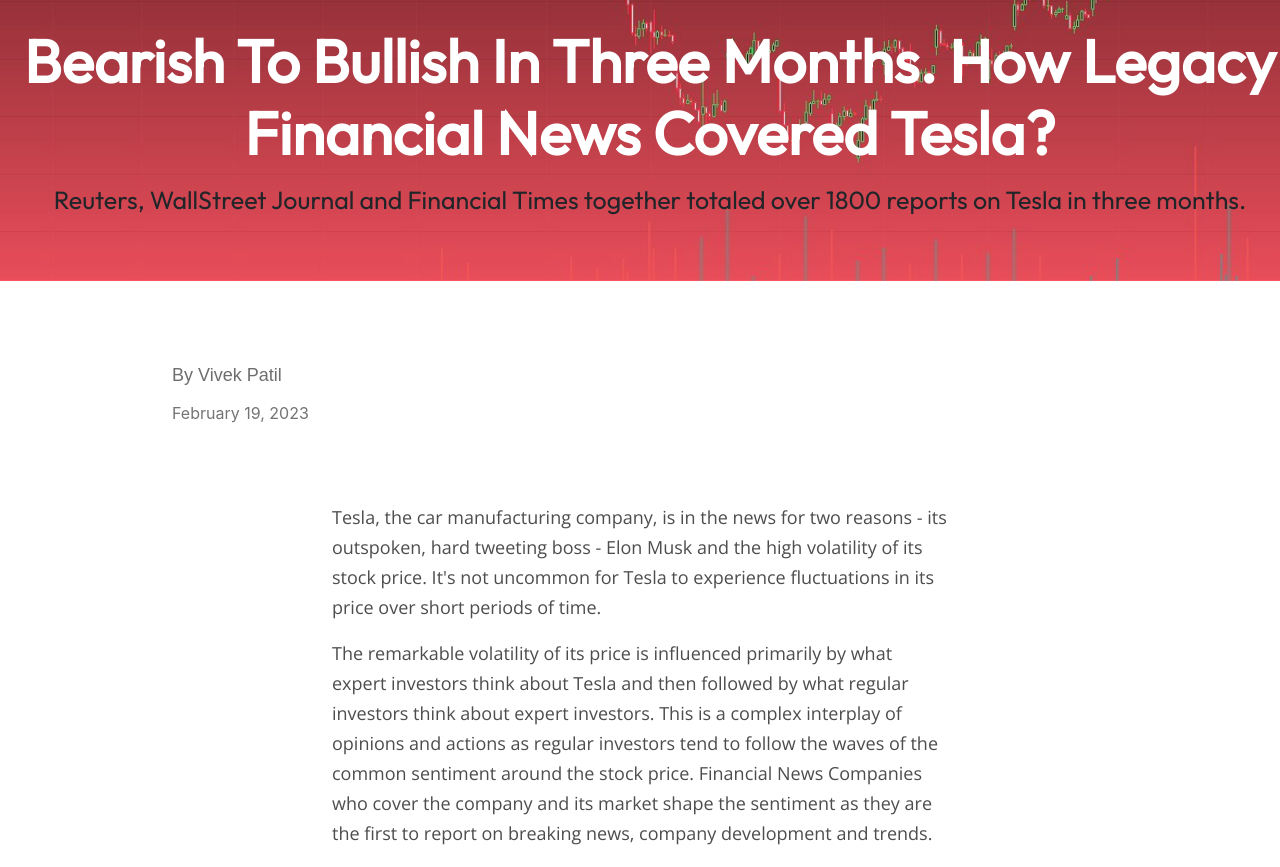
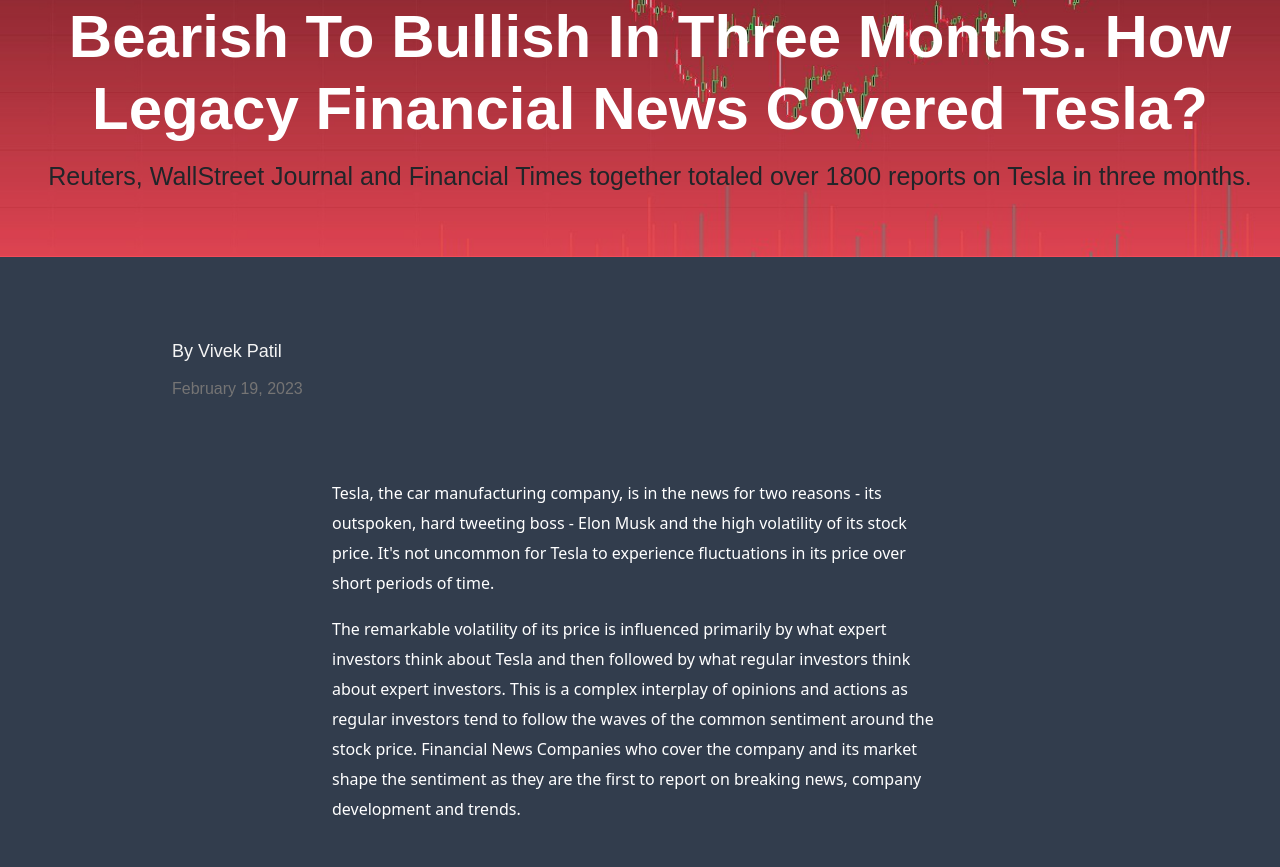
Before and after one commit to Vivek1799/Financial-News-companies-scraped-for-tesla, a plain HTML site: page index.html in a window 1280 px wide. Shown: the part 543-1410 px from the top of the page. Drawn offline with nearby package versions, Linux system fonts and the light colour scheme; grey boxes are pictures that could not be loaded; a web font is replaced by a local one.

Commit message:
Update index.html

```diff
--- a/index.html
+++ b/index.html
@@ -16,8 +16,7 @@
 
 <style>
   .nav-item {
-    font-family: 'Proxima Nova',system-ui, -apple-system, BlinkMacSystemFont, 'Segoe UI', Roboto, Oxygen, Ubuntu, Cantarell, 'Open Sans', 'Helvetica Neue', sans-serif;
-    color: rgb(255, 145, 85);
+    font-family: 'Heebo', sans-serif;
     font-size: large;
   }
 
@@ -38,7 +37,7 @@
 
 
   .headline {
-  font-family: 'Outfit', 'Open Sans', 'Times New Roman', Times, serif;
+  font-family: 'Heebo', sans-serif;
   font-size: 60px;
   font-style: heavy;
   font-weight: normal;
@@ -48,7 +47,7 @@
   }
 
   .deck {
-    font-family: 'Outfit','Open Sans', 'Times New Roman', Times, serif;
+    font-family: 'Heebo', sans-serif;
     font-size: 25px;
     line-height: 30px;
     /* margin-left: 150px;
@@ -56,13 +55,13 @@
   }
 
   .byline {
-    font-family:  sans-serif, -apple-system, BlinkMacSystemFont, 'Segoe UI', Roboto, Oxygen, Ubuntu, Cantarell, 'Open Sans', 'Helvetica Neue', sans-serif;;
+    font-family: 'Heebo', sans-serif;
     font-size: 18px;
     font-style: normal;
     font-weight: normal;
     letter-spacing: normal;
     line-height: 18px;
-    color: #6f6e6e;
+    color: whitesmoke;
     margin-top: 80px;
 
     /* margin-left: 150px;
@@ -70,7 +69,7 @@
   }
 
   .datetime {
-    font-family: -apple-system, BlinkMacSystemFont, 'Segoe UI', Roboto, Oxygen, Ubuntu, Cantarell, 'Open Sans', 'Helvetica Neue', sans-serif;;
+    font-family: 'Heebo', sans-serif;
     font-size: 16px;
     font-style: normal;
     font-weight: normal;
@@ -83,13 +82,13 @@
   }
 
   .content {
-    font-family: 'Open Sans', 'Lato', -apple-system, BlinkMacSystemFont, 'Segoe UI', Roboto, Oxygen, Ubuntu, Cantarell, 'Open Sans', 'Helvetica Neue', sans-serif;;
+    font-family: ''Open Sans', 'Lato', -apple-system, BlinkMacSystemFont, 'Segoe UI', Roboto, Oxygen, Ubuntu, Cantarell, 'Open Sans', 'Helvetica Neue', sans-serif;;
     font-size: 18px;
     font-style: light;
     font-weight: light;
     letter-spacing: normal;
     line-height: 30px;
-    color: #4e4d4d;
+    color: white;
     margin-top: 30px;
     margin-bottom: 2 px;
     /* margin-left: 150px;
@@ -97,7 +96,7 @@
   }
 
   .data-diary{
-    color:#757474;
+    color:whitesmoke;
   }
 
   .banner{
@@ -169,14 +168,20 @@
   width: 100%;
   height: auto;
 }
-
+.background-color {
+  background-color: #323d4d  ;
+}
 
 </style>
 
-  <body>
+  <body class="background-color">
     <!-- This is my nav bar -->
-
-
+    <nav class="navbar navbar-expand-md navbar-dark fixed-top text-white" style="background: linear-gradient(to bottom, rgba(9, 9, 9, 0.791), rgba(0,0,0,0) 100%)">
+      <div class="collapse navbar-collapse"  id="navbarsExampleDefault" style="margin-left: 10px">
+        <a class="navbar-brand" href="https://xinyitu.github.io/" target="_blank">
+          <!-- <img src="../tab-icon.png" width="30" height="30" class="d-inline-block align-top" style="margin-left: 5%;" alt="homepage"> -->
+        </a>
+        <!-- <li class="nav-item dropdown">
             <a class="nav-link dropdown-toggle" href="http://example.com" id="dropdown01" data-toggle="dropdown" aria-haspopup="true" aria-expanded="false">Dropdown</a>
             <div class="dropdown-menu" aria-labelledby="dropdown01">
               <a class="dropdown-item" href="#">Action</a>
@@ -188,7 +193,8 @@
       </div>
     </nav>
 
-
+    <!-- Feature photo here -->
+    <!-- This is my headline -->
     <div class="banner">
       <img class ="banner image" src="tesladataprojectfinalfinal.png " >
       <div class="head-text">
@@ -288,7 +294,7 @@
               <p>This was the week when Tesla announced its Q4 earning results, beating analyst expectations. The company reported earnings of 1.19 $ per share, which exceeded the predictions of 1.13$ per share. In that week, Tesla also reported that they generated a revenue of $24.32 billion, surpassing the predicted $24.16 billion, a 33% increase from the same quarter last year.
               </p>
                 <br>
-                <p class="data-diary"><em><a href="">Learn more</a> about the data analysis in this story.</em></p>
+                <p class="data-diary"><em><a href="https://github.com/Vivek1799/Financial-News-companies-scraped-for-tesla">Learn more</a> about the data analysis in this story.</em></p>
             </div>
         </div>
     </div>
```
